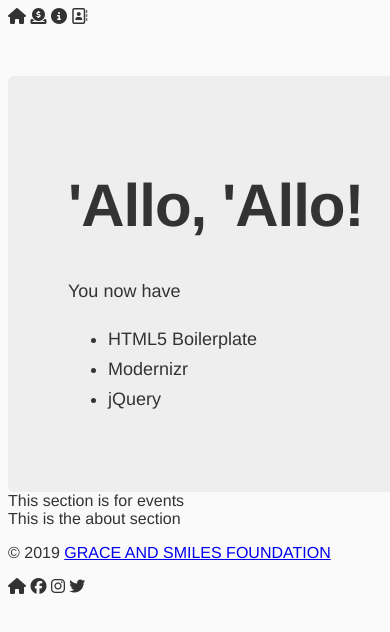
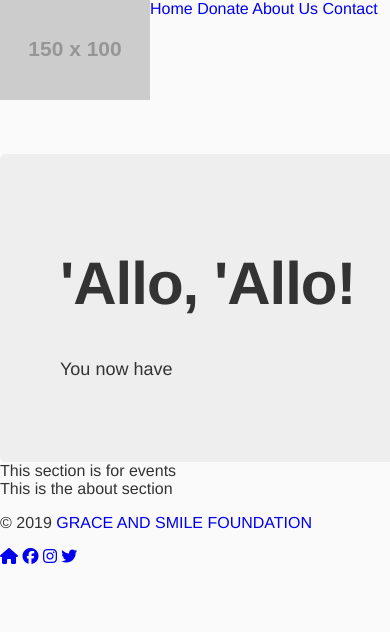
Before and after one commit to eyawson/grace-and-smiles, a website: page app/index.html in a window 390 px wide. Shown: the top 632 px of the page. Drawn offline with nearby package versions, Linux system fonts and the light colour scheme; placeholder pictures from the web are drawn by us.

Commit message:
add mobile viewport media query

```diff
--- a/app/index.html
+++ b/app/index.html
@@ -21,22 +21,22 @@
     <!--[if IE]>
       <p class="browserupgrade">You are using an <strong>outdated</strong> browser. Please <a href="http://browsehappy.com/">upgrade your browser</a> to improve your experience.</p>
     <![endif]-->
-      <div class="logo"></div>
+    <header>
+      <div class="logo">
+        <a href="/">
+          <img src="https://via.placeholder.com/150x100">
+        </a>
+      </div>
       <nav>
-          <i class="fas fa-home"></i>
-          <i class="fas fa-donate"></i>
-          <i class="fas fa-info-circle"></i>
-          <i class="far fa-address-book"></i>
+          <a href="#">Home</a>
+          <a href="#">Donate</a>
+          <a href="#">About Us</a>
+          <a href="#">Contact</a>
       </nav>
     </header>
     <main class="hero-unit">
       <h1>'Allo, 'Allo!</h1>
       <p>You now have</p>
-      <ul>
-        <li>HTML5 Boilerplate</li>
-        <li>Modernizr</li>
-        <li>jQuery</li>
-      </ul>
     </main>
     <section class="news">
       This section is for events
@@ -46,13 +46,13 @@
     </section>
     <footer>
       <p>&copy; 2019
-        <span><a href="#"> GRACE AND SMILES FOUNDATION</a></span>
+        <span><a href="#"> GRACE AND SMILE FOUNDATION</a></span>
       </p>
       <link>
-        <i class="fas fa-home"></i>
-        <i class="fab fa-facebook"></i>
-        <i class="fab fa-instagram"></i>
-        <i class="fab fa-twitter"></i>
+        <a href="/"><i class="fas fa-home"></i></a>
+        <a href="#"><i class="fab fa-facebook"></i></a>
+        <a href="#"><i class="fab fa-instagram"></i></a>
+        <a href="#"><i class="fab fa-twitter"></i></a>
       <link>
     </footer>
     <!-- build:js scripts/vendor.js -->
--- a/app/styles/main.css
+++ b/app/styles/main.css
@@ -9,6 +9,14 @@ body {
   background: #fafafa;
   font-family: "Helvetica Neue", Helvetica, Arial, sans-serif;
   color: #333;
+  box-sizing: border-box;
+  font-size: 16px;
+  margin: 0 auto;
+}
+
+a {
+  min-width: 48px;
+  text-decoration: none;
 }
 
 .hero-unit {
@@ -27,3 +35,15 @@ body {
   line-height: 1;
   letter-spacing: -1px;
 }
+
+@media only screen and (max-width: 450px) {
+  body {
+    display: grid;
+  }
+  header {
+    display: flex;
+  }
+  main.img {
+    max-width: 95%;
+  }
+}
```
